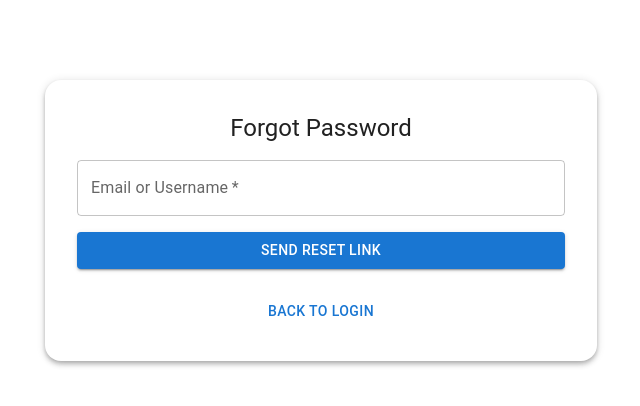
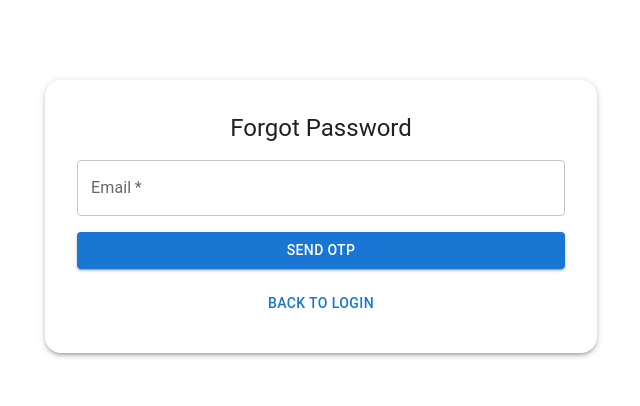
Before and after one commit to Jnana34/Testrep, a React (Create React App) app: page /forgot-password in a window 1280 px wide. Shown: the top 406 px of the page, without its empty margins (319-959 px from the left). Built offline with nearby package versions, Linux system fonts and the light colour scheme.

Commit message:
AM-123: added forgot password otp verification, saving order details in postgres

```diff
--- a/src/CartPage.js
+++ b/src/CartPage.js
@@ -74,7 +74,7 @@ const CartComponent = () => {
     };
     const fetchAddress = async () => {
       try {
-        const response = await fetch(`${config.API_URL}fetchaddress/?user_id=13`, {
+        const response = await fetch(`${config.API_URL}fetchaddress/?user_id=17`, {
           method: "GET",
           headers: {
             "Authorization": `Bearer ${token}`,
@@ -232,13 +232,55 @@ const CartComponent = () => {
       name: "Your Store",
       description: "Order Payment",
       image: "https://yourlogo.url/logo.png", // optional
+      // handler: async function (response) {
+      //   alert("Payment successful. Payment ID: " + response.razorpay_payment_id);
+      //   await clearCartInRedis();
+      //   setCartItems([]);
+      //   dispatch(setCartCountFlag(!cartCountFlag));
+      //   setOrderPlaced(true);
+      // },
+
       handler: async function (response) {
         alert("Payment successful. Payment ID: " + response.razorpay_payment_id);
-        await clearCartInRedis();
-        setCartItems([]);
-        dispatch(setCartCountFlag(!cartCountFlag));
-        setOrderPlaced(true);
+
+        // Construct order payload
+        const orderPayload = {
+          items: cartItems.map(item => ({
+            name: item.name,
+            price: item.price,
+            quantity: item.quantity,
+            discount: item.discount,
+          })),
+          total_amount: totalPrice,
+          delivery_address: deliveryAddress,
+          razorpay_payment_id: response.razorpay_payment_id,
+        };
+
+        try {
+          const saveOrderRes = await fetch(`${config.API_URL}save-order/`, {
+            method: "POST",
+            headers: {
+              "Authorization": `Bearer ${token}`,
+              "Content-Type": "application/json",
+            },
+            body: JSON.stringify(orderPayload),
+          });
+
+          if (!saveOrderRes.ok) {
+            throw new Error("Failed to save order in DB");
+          }
+
+          await clearCartInRedis();
+          setCartItems([]);
+          dispatch(setCartCountFlag(!cartCountFlag));
+          setOrderPlaced(true);
+        } catch (err) {
+          alert("Order was paid but saving failed: " + err.message);
+        }
       },
+
+
+
       prefill: {
         name: "Jnana Das",
         email: "jnanaranjan27@gmail.com",
@@ -258,6 +300,7 @@ const CartComponent = () => {
     setProceedAlert(false);
     setPaymentDialogOpen(true);
   };
+
 
 
   return (
--- a/src/ForgotPasswordPage.js
+++ b/src/ForgotPasswordPage.js
@@ -9,41 +9,93 @@ import {
   Box,
 } from "@mui/material";
 import { useNavigate } from "react-router-dom";
+import config from "./config/config";
 
 const ForgotPasswordPage = () => {
-  const [emailOrUsername, setEmailOrUsername] = useState("");
+  const [step, setStep] = useState(1); // 1: Enter email, 2: Enter OTP, 3: Reset password
+  const [email, setEmail] = useState("");
+  const [otp, setOtp] = useState("");
+  const [newPassword, setNewPassword] = useState("");
+  const [confirmPassword, setConfirmPassword] = useState("");
   const [message, setMessage] = useState("");
   const [error, setError] = useState("");
   const navigate = useNavigate();
 
-  const handleSubmit = async (e) => {
+  const handleSendOTP = async (e) => {
     e.preventDefault();
+    setError("");
     setMessage("");
+    try {
+      const response = await fetch(`${config.API_URL}forgot-password/`, {
+        method: "POST",
+        headers: { "Content-Type": "application/json" },
+        body: JSON.stringify({ email }),
+      });
+      const result = await response.json();
+      if (response.ok) {
+        setMessage(result.detail);
+        setStep(2);
+      } else {
+        setError(result.detail || "Failed to send OTP.");
+      }
+    } catch (err) {
+      setError("Server error. Please try again.");
+    }
+  };
+
+  const handleVerifyOTP = async (e) => {
+    e.preventDefault();
     setError("");
+    setMessage("");
+    try {
+      const response = await fetch(`${config.API_URL}verify-otp-password-reset/`, {
+        method: "POST",
+        headers: { "Content-Type": "application/json" },
+        body: JSON.stringify({ email, otp }),
+      });
+      const result = await response.json();
+      if (response.ok) {
+        setMessage(result.detail);
+        setStep(3);
+      } else {
+        setError(result.detail || "Invalid OTP.");
+      }
+    } catch (err) {
+      setError("Server error. Please try again.");
+    }
+  };
+
+  const handleResetPassword = async (e) => {
+    e.preventDefault();
+    setError("");
+    setMessage("");
+
+    if (newPassword !== confirmPassword) {
+      setError("Passwords do not match.");
+      return;
+    }
 
     try {
-      const response = await fetch("http://localhost:9001/forgot-password/", {
+      const response = await fetch(`${config.API_URL}reset-password/`, {
         method: "POST",
         headers: { "Content-Type": "application/json" },
-        body: JSON.stringify({ identifier: emailOrUsername }),
+        body: JSON.stringify({ email, new_password: newPassword }),
       });
-
       const result = await response.json();
-
       if (response.ok) {
-        setMessage("If an account exists, instructions have been sent.");
-        setEmailOrUsername("");
+        setMessage(result.detail);
+        setTimeout(() => navigate("/login"), 2000); // Redirect to login
       } else {
-        setError(result.detail || "Something went wrong.");
+        setError(result.detail || "Password reset failed.");
       }
     } catch (err) {
-      setError("Server error. Please try again later.");
+      setError("Server error. Please try again.");
     }
   };
 
   return (
     <Container maxWidth="sm">
-      <Paper elevation={4} sx={{ padding: 4, mt: 10, borderRadius: 4 }}>
+      <Paper elevation={3} sx={{ padding: 4, mt: 10, borderRadius: 4 }}>
         <Typography variant="h5" align="center" gutterBottom>
           Forgot Password
         </Typography>
@@ -51,31 +103,74 @@ const ForgotPasswordPage = () => {
         {message && <Alert severity="success">{message}</Alert>}
         {error && <Alert severity="error">{error}</Alert>}
 
-        <Box
-          component="form"
-          onSubmit={handleSubmit}
-          sx={{ display: "flex", flexDirection: "column", gap: 2, mt: 2 }}
-        >
+        {step === 1 && (
+          <Box component="form" onSubmit={handleSendOTP} sx={{ mt: 2 }}>
             <TextField
-            label="Email or Username"
+              label="Email"
+              type="email"
+              fullWidth
+              required
+              value={email}
+              onChange={(e) => setEmail(e.target.value)}
+              sx={{ mb: 2 }}
+            />
+            <Button type="submit" variant="contained" fullWidth>
+              Send OTP
+            </Button>
+          </Box>
+        )}
+
+        {step === 2 && (
+          <Box component="form" onSubmit={handleVerifyOTP} sx={{ mt: 2 }}>
+            <TextField
+              label="Enter OTP"
               type="text"
+              fullWidth
               required
-            value={emailOrUsername}
-            onChange={(e) => setEmailOrUsername(e.target.value)}
+              value={otp}
+              onChange={(e) => setOtp(e.target.value)}
+              sx={{ mb: 2 }}
+            />
+            <Button type="submit" variant="contained" fullWidth>
+              Verify OTP
+            </Button>
+          </Box>
+        )}
+
+        {step === 3 && (
+          <Box component="form" onSubmit={handleResetPassword} sx={{ mt: 2 }}>
+            <TextField
+              label="New Password"
+              type="password"
               fullWidth
+              required
+              value={newPassword}
+              onChange={(e) => setNewPassword(e.target.value)}
+              sx={{ mb: 2 }}
             />
-          <Button variant="contained" type="submit" fullWidth>
-            Send Reset Link
+            <TextField
+              label="Confirm Password"
+              type="password"
+              fullWidth
+              required
+              value={confirmPassword}
+              onChange={(e) => setConfirmPassword(e.target.value)}
+              sx={{ mb: 2 }}
+            />
+            <Button type="submit" variant="contained" fullWidth>
+              Reset Password
             </Button>
+          </Box>
+        )}
+
         <Button
+          onClick={() => navigate("/login")}
           variant="text"
           fullWidth
-            onClick={() => navigate("/login")}
-            sx={{ mt: 1 }}
+          sx={{ mt: 2 }}
         >
           Back to Login
         </Button>
-        </Box>
       </Paper>
     </Container>
   );
--- a/src/config/config.js
+++ b/src/config/config.js
@@ -1,7 +1,7 @@
 const config = {
   API_URL: 'http://localhost:3002/',
-  Inactive_timeout_sec:15,
-  Session_timeout_sec: 200,
+  Inactive_timeout_sec:15000,
+  Session_timeout_sec: 200000,
 };
 
 export default config;
```
Lines whose indentation alone changed are shown as unchanged.
